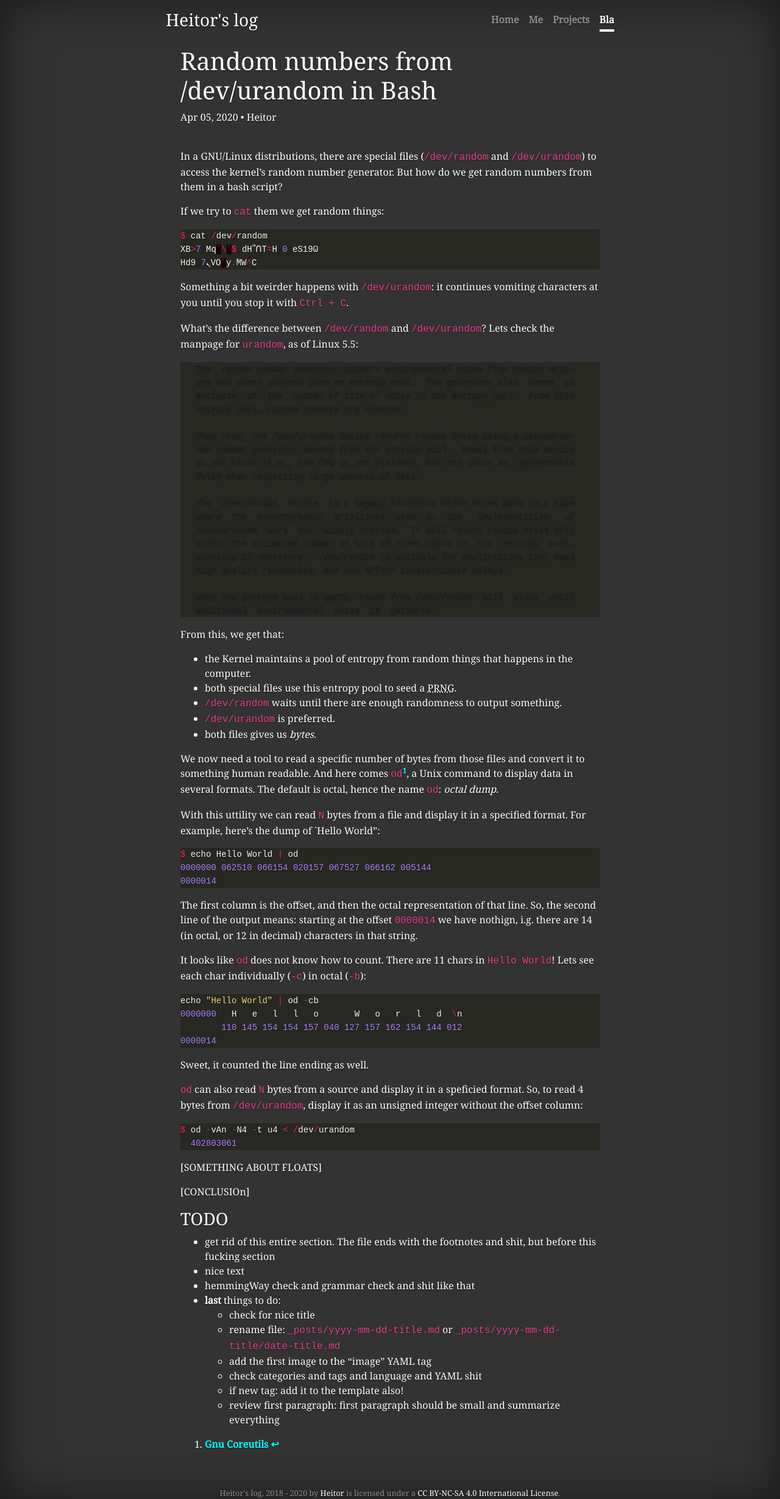
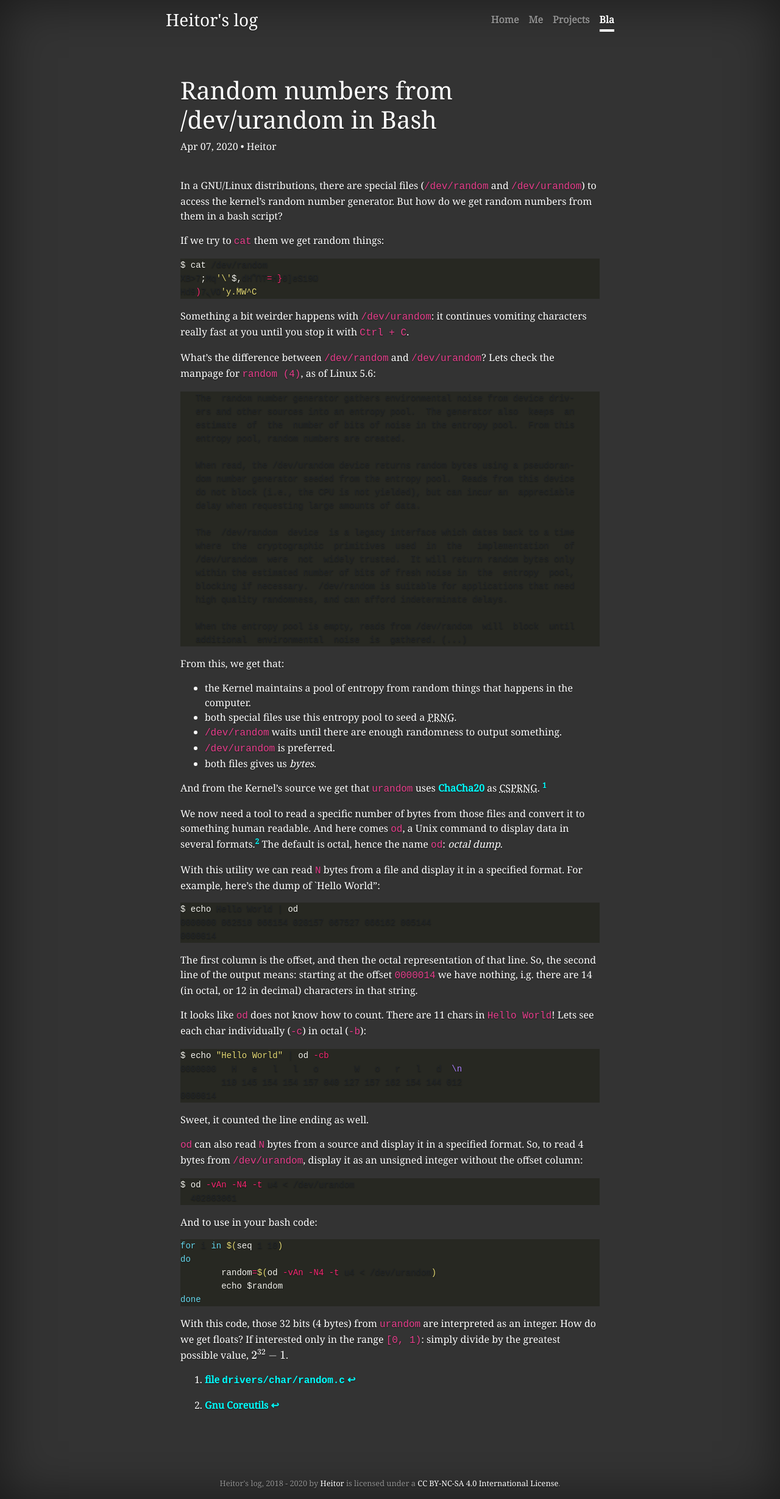
Before and after one commit to heitorPB/heitorPB.github.io, a Jekyll site: the page built from _posts/2020-04-07-bash-random-numbers.md, in a window 1280 px wide. Shown: the whole page at 61% size. Built offline with Jekyll 4.4.1, drawn with Linux system fonts in a browser that asks for light colours; formulas are drawn with MathJax 3.

Commit message:
finish post :)

````diff
--- a/_posts/2020-04-05-bash-random-numbers.md
+++ b/_posts/2020-04-07-bash-random-numbers.md
@@ -5,7 +5,7 @@ localimage:
 language: [english]
 layout: post
 tags: [linux, random]
-title: Random numbers from /dev/urandom in Bash
+title: "Random numbers from /dev/urandom in Bash"
 ---
 
 In a GNU/Linux distributions, there are special files (`/dev/random` and
@@ -14,18 +14,17 @@ do we get random numbers from them in a bash script?
 
 If we try to `cat` them we get random things:
 
-~~~ julia
+~~~ bash
 $ cat /dev/random
 XB>7;Mq'\'$,dH՞ՈT=H}0]eS19Ѡ
 Hd9)7ܢVO'y.ۧMW^C
 ~~~
 
 Something a bit weirder happens with `/dev/urandom`: it continues vomiting
-characters at you until you stop it with `Ctrl + C`.
+characters really fast at you until you stop it with `Ctrl + C`.
 
 What's the difference between `/dev/random` and `/dev/urandom`? Lets check the
-manpage for `urandom`, as of Linux 5.5:
-
+manpage for `random (4)`, as of Linux 5.6:
 
        The  random number generator gathers environmental noise from device driv‐
        ers and other sources into an entropy pool.  The generator also  keeps  an
@@ -45,7 +44,7 @@ manpage for `urandom`, as of Linux 5.5:
        high quality randomness, and can afford indeterminate delays.
 
        When the entropy pool is empty, reads from /dev/random  will  block  until
-       additional  environmental  noise  is  gathered.
+       additional  environmental  noise  is  gathered. (...)
 
 From this, we get that:
 
@@ -56,15 +55,19 @@ From this, we get that:
 - `/dev/urandom` is preferred.
 - both files gives us _bytes_.
 
+And from the Kernel's source we get that `urandom` uses
+[ChaCha20](https://en.wikipedia.org/wiki/Salsa20#ChaCha_variant) as CSPRNG.
+[^kernel-source]
+
 We now need a tool to read a specific number of bytes from those files and
-convert it to something human readable. And here comes `od`[^od], a Unix
-command to display data in several formats. The default is octal, hence the
+convert it to something human readable. And here comes `od`, a Unix
+command to display data in several formats.[^od] The default is octal, hence the
 name `od`: _octal dump_.
 
-With this uttility we can read `N` bytes from a file and display it in a
+With this utility we can read `N` bytes from a file and display it in a
 specified format. For example, here's the dump of `Hello World":
 
-``` julia
+``` bash
 $ echo Hello World | od
 0000000 062510 066154 020157 067527 066162 005144
 0000014
@@ -72,14 +75,14 @@ $ echo Hello World | od
 
 The first column is the offset, and then the octal representation of that line.
 So, the second line of the output means: starting at the offset `0000014` we
-have nothign, i.g. there are 14 (in octal, or 12 in decimal) characters in that
+have nothing, i.g. there are 14 (in octal, or 12 in decimal) characters in that
 string.
 
 It looks like `od` does not know how to count. There are 11 chars in `Hello
 World`! Lets see each char individually (`-c`) in octal (`-b`):
 
-``` julia
-echo "Hello World" | od -cb
+``` bash
+$ echo "Hello World" | od -cb
 0000000   H   e   l   l   o       W   o   r   l   d  \n
         110 145 154 154 157 040 127 157 162 154 144 012
 0000014
@@ -87,38 +90,31 @@ echo "Hello World" | od -cb
 
 Sweet, it counted the line ending as well.
 
-`od` can also read `N` bytes from a source and display it in a speficied
+`od` can also read `N` bytes from a source and display it in a specified
 format. So, to read 4 bytes from `/dev/urandom`, display it as an unsigned
 integer without the offset column:
 
-``` julia
+``` bash
 $ od -vAn -N4 -t u4 < /dev/urandom
   402803061
 ```
 
+And to use in your bash code:
 
+``` bash
+for i in $(seq 1 10)
+do
+	random=$(od -vAn -N4 -t u4 < /dev/urandom)
+	echo $random
+done
+```
 
-
-
-[SOMETHING ABOUT FLOATS]
-
-[CONCLUSIOn]
+With this code, those 32 bits (4 bytes) from `urandom` are interpreted as an
+integer. How do we get floats? If interested only in the range `[0, 1)`: simply
+divide by the greatest possible value, \\( 2^{32} - 1\\).
 
 
 *[PRNG]: pseudorandom number generator
+*[CSPRNG]: cryptographiccally secure pseudorandom number generator
 [^od]: [Gnu Coreutils](https://www.gnu.org/software/coreutils/manual/html_node/od-invocation.html)
-
-### TODO
-
-- get rid of this entire section. The file ends with the footnotes and shit,
-  but before this fucking section
-- nice text
-- hemmingWay check and grammar check and shit like that
-- **last** things to do:
-  - check for nice title
-  - rename file: `_posts/yyyy-mm-dd-title.md` or
-    `_posts/yyyy-mm-dd-title/date-title.md`
-  - add the first image to the "image" YAML tag
-  - check categories and tags and language and YAML shit
-  - if new tag: add it to the template also!
-  - review first paragraph: first paragraph should be small and summarize everything
+[^kernel-source]: [file `drivers/char/random.c`](https://git.kernel.org/pub/scm/linux/kernel/git/stable/linux.git/tree/drivers/char/random.c?h=v5.6.2&id=4aa37c463764052c68c5c430af2a67b5d784c1e0)
````
